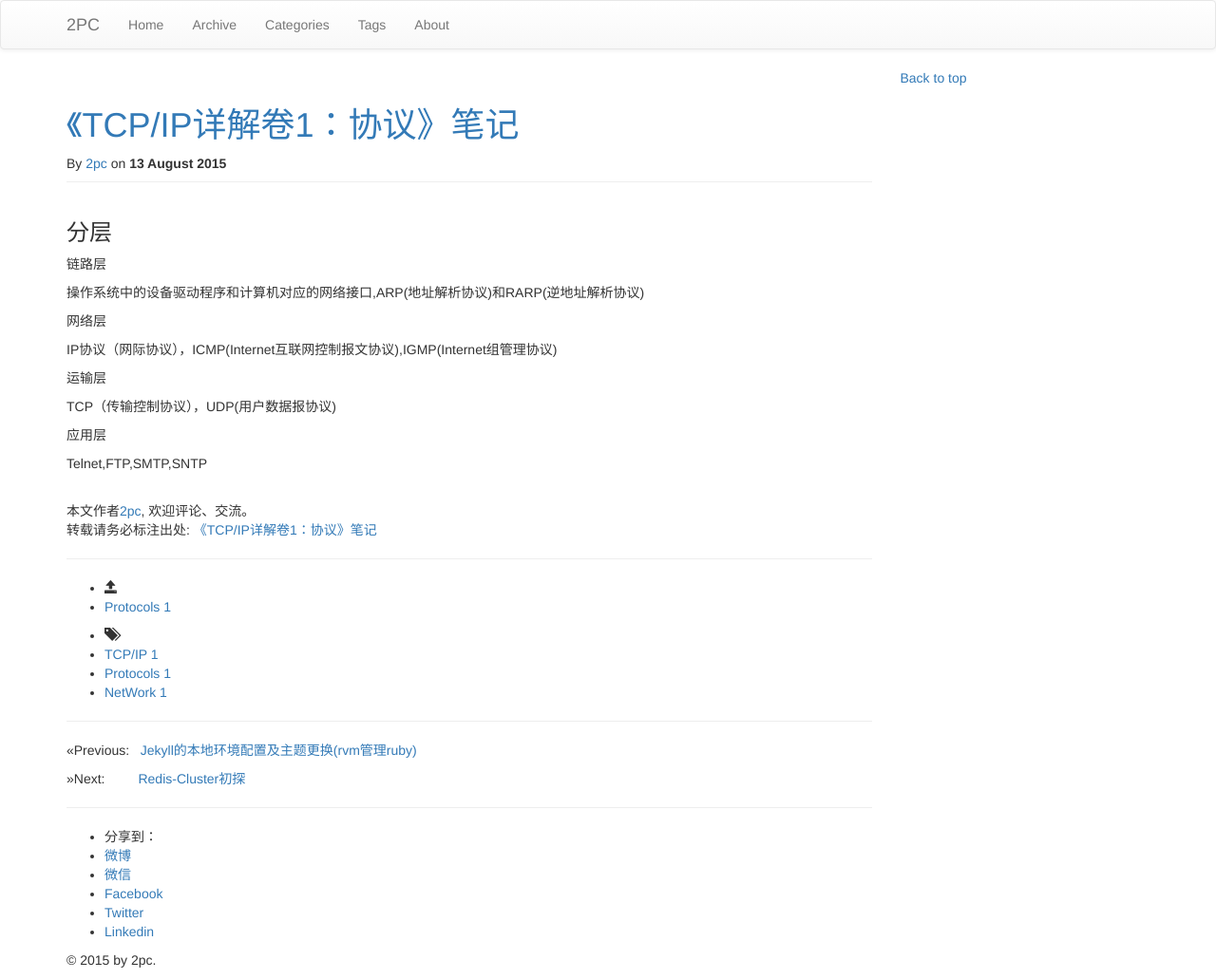
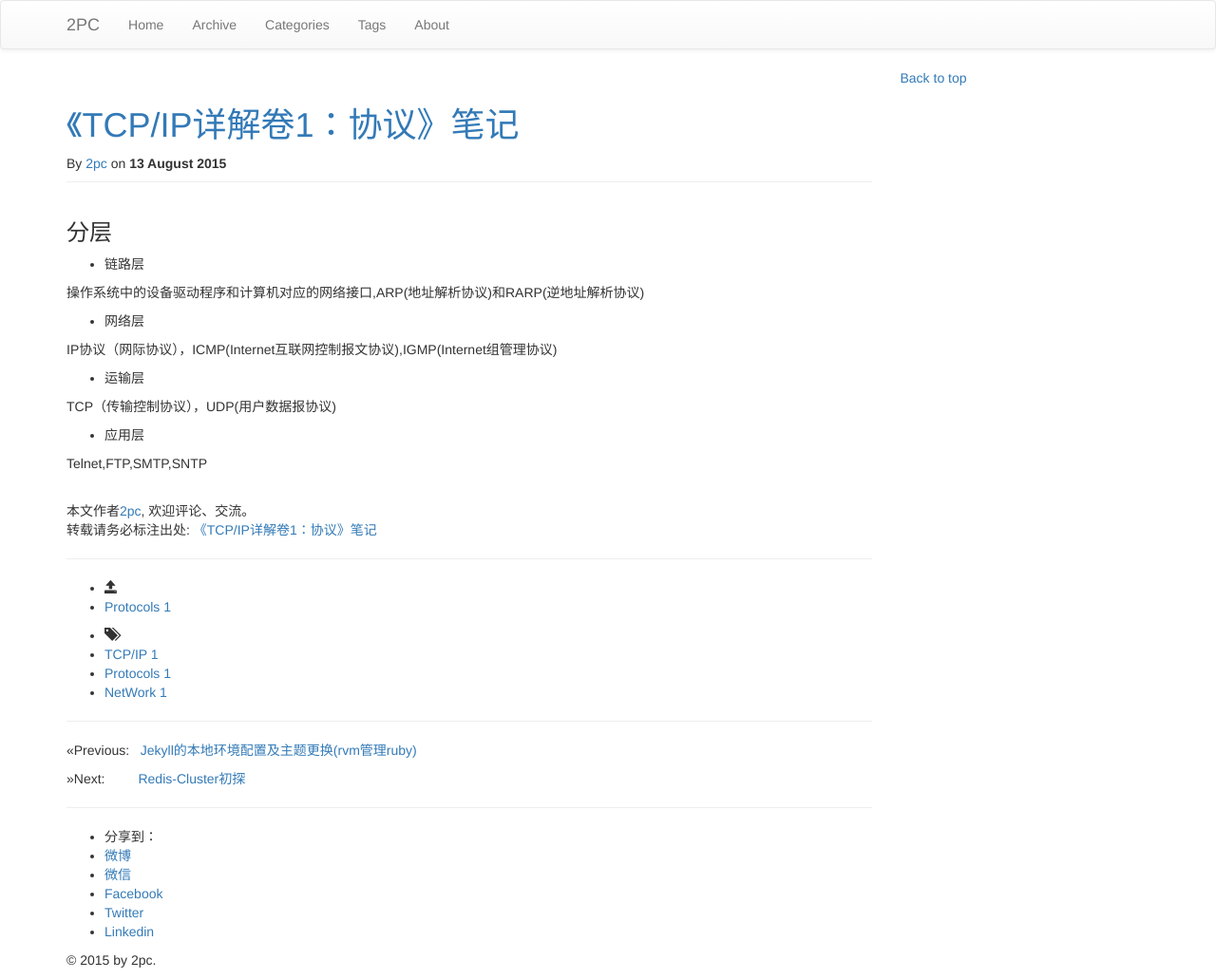
Before and after one commit to luyee/2pc.github.io, a Jekyll site: the page built from _posts/Network/2015-08-13-TCP-IP-PROTOCOLS.md, in a window 1280 px wide. Shown: the whole page at 95% size. Built offline with Jekyll 4.4.1, drawn with Linux system fonts in a browser that asks for light colours; nearby versions of some CDN libraries; library files that are not in the unit come from our copies; comment, search, counter and statistics services are not loaded.

```diff
--- a/_posts/Network/2015-08-13-TCP-IP-PROTOCOLS.md
+++ b/_posts/Network/2015-08-13-TCP-IP-PROTOCOLS.md
@@ -6,20 +6,20 @@ category: "Protocols"
 tags: ["TCP/IP","Protocols","NetWork"]
 ---
 
-###分层
+### 分层
 
-链路层
+* 链路层
 
  操作系统中的设备驱动程序和计算机对应的网络接口,ARP(地址解析协议)和RARP(逆地址解析协议)
 
-网络层
+* 网络层
 
  IP协议（网际协议），ICMP(Internet互联网控制报文协议),IGMP(Internet组管理协议)
 
-运输层
+* 运输层
 
  TCP（传输控制协议），UDP(用户数据报协议)
 
-应用层
+* 应用层
 
  Telnet,FTP,SMTP,SNTP
```
